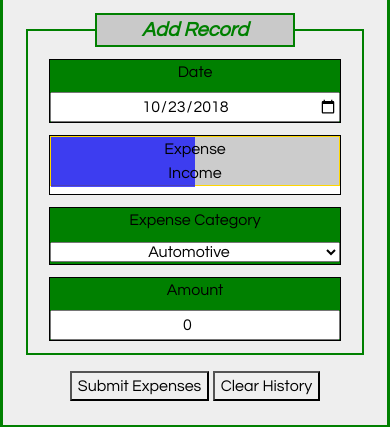
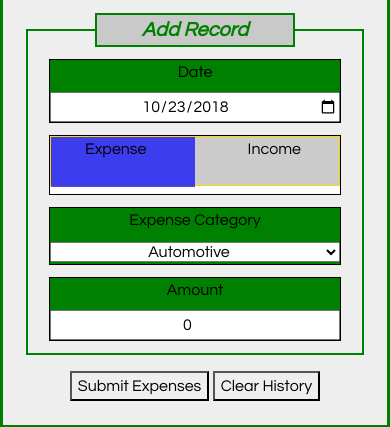
Before and after one commit to jetong/budget2, a website: page public/index.html in a window 390 px wide. Shown: the part 68-495 px from the top of the page. Drawn offline with nearby package versions, Linux system fonts and the light colour scheme.

Commit message:
fix css for label collapsing and stacking on top of each other on phone view

```diff
--- a/public/index.html
+++ b/public/index.html
@@ -41,10 +41,10 @@
 
 																		<label class="switch checkbox">
 																				<div class="row row-switch">
-																						<div class="col-md-6 label-wrapper">
+																						<div class="col-6 label-wrapper">
 																								<div class="switch-txt">Expense</div>
 																						</div>
-																						<div class="col-md-6 label-wrapper">
+																						<div class="col-6 label-wrapper">
 																								<div class="switch-txt">Income</div>
 																						</div>
 																				</div>
```
